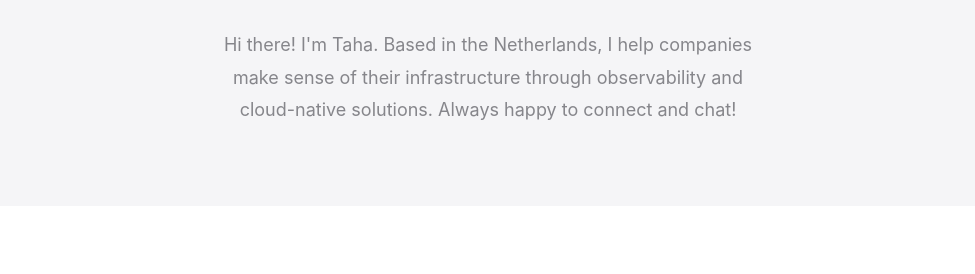
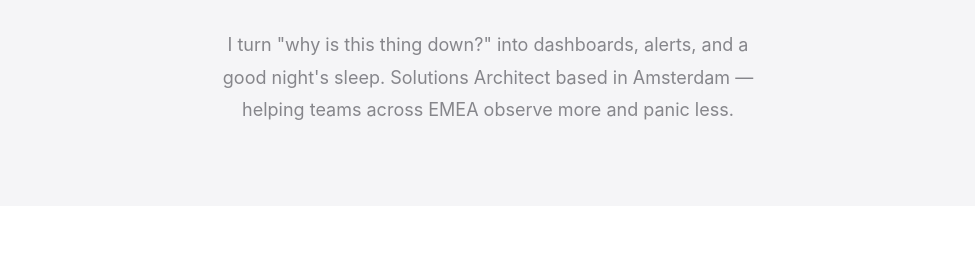
Before and after one commit to tahaderouiche/tahaderouiche.com, a plain HTML site: page index.html in a window 1280 px wide. Shown: the part 526-800 px from the top of the page, without its empty margins (152-1127 px from the left). Drawn offline with Linux system fonts and the light colour scheme.

Commit message:
Rewrite hero intro — wittier, more personality

```diff
--- a/index.html
+++ b/index.html
@@ -109,7 +109,7 @@
 		</picture>
 		<h1 class="hero__name">Taha Derouiche</h1>
 		<h2 class="hero__title">Senior Solution Architect @ Grafana Labs</h2>
-		<p class="hero__intro">Hi there! I'm Taha. Based in the Netherlands, I help companies make sense of their infrastructure through observability and cloud-native solutions. Always happy to connect and chat!</p>
+		<p class="hero__intro">I turn "why is this thing down?" into dashboards, alerts, and a good night's sleep. Solutions Architect based in Amsterdam — helping teams across EMEA observe more and panic less.</p>
 	</header>
 
 	<!-- About -->
```
